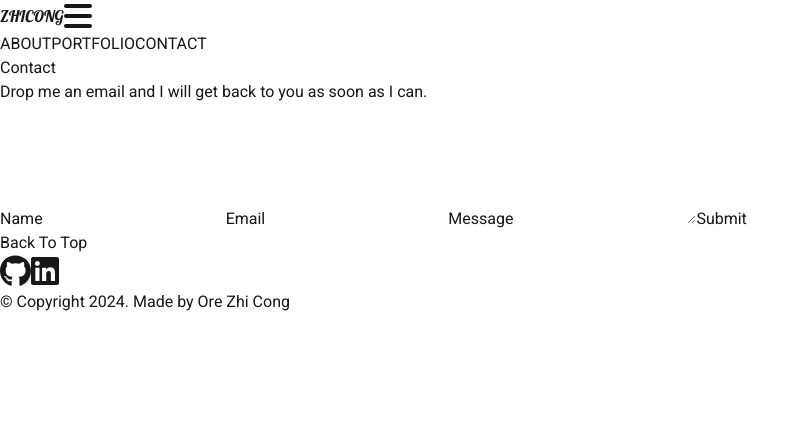
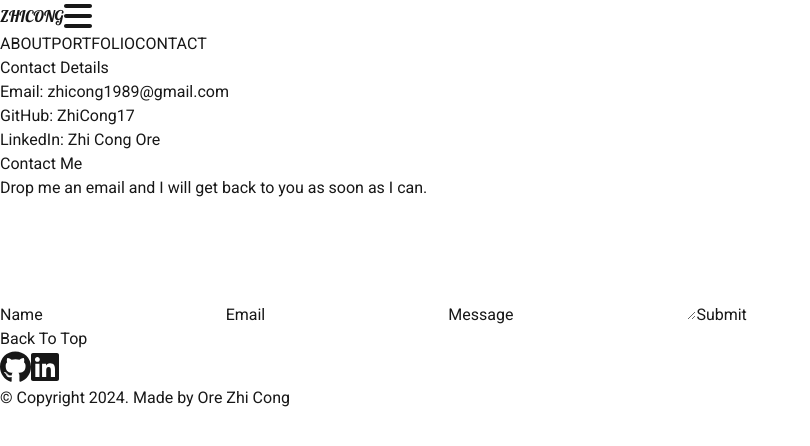
Before and after one commit to ZhiCong17/nextjs-portfolio, a Next.js app: page /contact in a window 1280 px wide. Shown: the top 446 px of the page, without its empty margins (0-810 px from the left). Built offline with nearby package versions, Linux system fonts and the light colour scheme.

Commit message:
add contact details under contact page

```diff
--- a/src/app/contact/page.jsx
+++ b/src/app/contact/page.jsx
@@ -3,7 +3,12 @@ import ContactForm from "../components/contact-form"
 export default function Page() {
   return (
     <section>
-      <h1 className="text-4xl font-semibold">Contact</h1>
+      <h1 className="text-4xl font-semibold">Contact Details</h1>
+      <p className="mt-5">Email: zhicong1989@gmail.com</p>
+      <p className="">GitHub: ZhiCong17</p>
+      <p className="">LinkedIn: Zhi Cong Ore</p>
+
+      <h2 className="text-4xl font-semibold mt-14">Contact Me</h2>
       <p className="my-5">Drop me an email and I will get back to you as soon as I can.</p>
       <ContactForm />
     </section>
```
